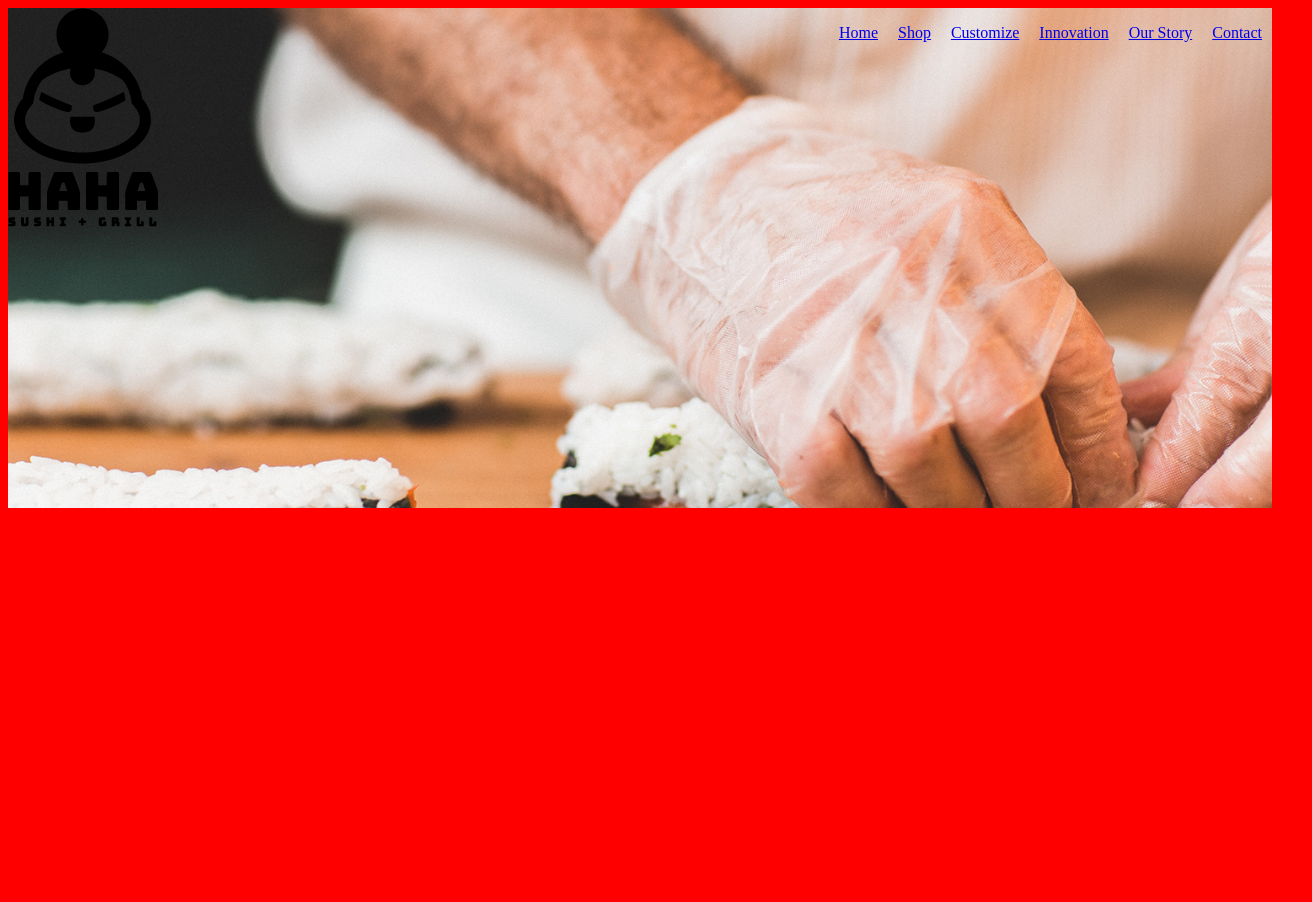
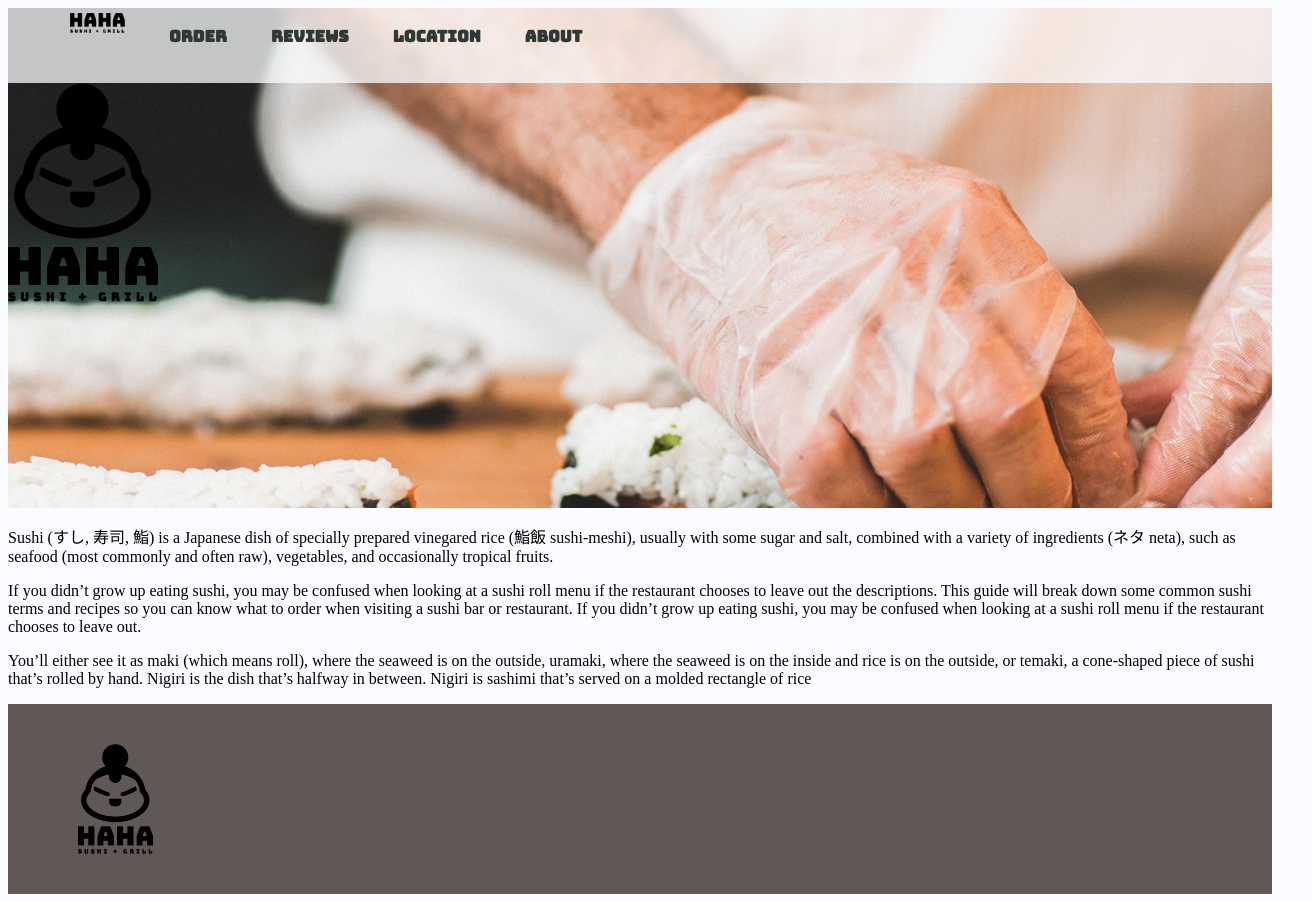
Before and after one commit to perryting/338-finalproject, a plain HTML site: page index.html in a window 1280 px wide. Shown: the whole page, 1312 px wide, since content can reach past the window. Before the commit the page ends 800 px from the top, so only its background shows below. Drawn offline with Linux system fonts and the light colour scheme.

Commit message:
Added home text and restyled navigation bar

```diff
--- a/index.html
+++ b/index.html
@@ -7,25 +7,26 @@
         <link href="https://fonts.googleapis.com/css?family=Bungee" rel="stylesheet">
     </head>
     <body>
-        <header style="background-image: url(images/background-home.jpg)">
+        <div class="header" style="background-image: url(images/background-home.jpg)">
             <nav>
-                <div class="nav-div">
-                    <ul>
-                        <li><a href="index.html">Home</a></li>
-                        <li><a href="#top">Shop</a></li>
-                        <li><a href="#top">Customize</a></li>
-                        <li><a href="#top">Innovation</a></li>
-                        <li><a href="#top">Our Story</a></li>
-                        <li><a href="#top">Contact</a></li>
-                    </ul>
-                </div>
+                <ul>
+                    <li><a href="index.html"><img src="images/logo-black-type.png" style="height: 20px; margin: auto;"></a></li>
+                    <li><a href="#top"><h1>Order</h1></a></li>
+                    <li><a href="#top"><h1>Reviews</h1></a></li>
+                    <li><a href="#top"><h1>Location</h1></a></li>
+                    <li><a href="#top"><h1>About</h1></a></li>
+                </ul>
             </nav>
             <img class="main-logo" src="images/logo-black-vertical.png" alt="HaHa Sushi black logo">
-        </header>
-        <main>
-        </main>
-        <footer>
-        </footer>
+        </div>
+        <div class="main">
+            <p>Sushi (すし, 寿司, 鮨) is a Japanese dish of specially prepared vinegared rice (鮨飯 sushi-meshi), usually with some sugar and salt, combined with a variety of ingredients (ネタ neta), such as seafood (most commonly and often raw), vegetables, and occasionally tropical fruits.</p>
+            <p>If you didn’t grow up eating sushi, you may be confused when looking at a sushi roll menu if the restaurant chooses to leave out the descriptions. This guide will break down some common sushi terms and recipes so you can know what to order when visiting a sushi bar or restaurant. If you didn’t grow up eating sushi, you may be confused when looking at a sushi roll menu if the restaurant chooses to leave out.</p>
+            <p>You’ll either see it as maki (which means roll), where the seaweed is on the outside, uramaki, where the seaweed is on the inside and rice is on the outside, or temaki, a cone-shaped piece of sushi that’s rolled by hand. Nigiri is the dish that’s halfway in between. Nigiri is sashimi that’s served on a molded rectangle of rice</p>
+        </div>
+        <div class="footer">
+            <img src="images/logo-black-vertical.png" alt="HaHa Sushi black logo" style="width: 75px;">
+        </div>
     </body>
 
 
--- a/style.css
+++ b/style.css
@@ -1,34 +1,43 @@
+/*
+bronze: rgba(201, 117, 55, 1);
+jet: rgba(47, 56, 51, 1);
+light gray: rgba(208, 204, 208, 1);
+white: rgba(251, 252, 255, 1);
+wenge: rgba(96, 88, 86, 1);
+*/
+
 . {
-    margin: 0px;
-    padding: 0px;
+    margin: 0 px;
 }
 
 body {
-    background-color: red;
+    background-color: rgba(251, 252, 255, 1);
 }
 
-header {
+.header {
     height: 500px;
+    width: 100%;
     background-position: center;
     background-size: 100% auto;
     background-repeat: no-repeat;
 }
 
-.nav-div {
-    width: inherit;
-    background-color: whitesmoke;
+.footer {
+    padding: 40px 70px;
+    background-color: rgba(96, 88, 86, 1);
 }
 
 nav {
-    width: inherit;
-    height: 50 px;
-    background-color: cyan;
+    height: 75px;
+    width: 100%;
 }
 
 nav ul{
     list-style-type: none;
+    width: inherit;
+    height: inherit;
+    background-color: rgba(251, 252, 255, 0.75);
     overflow: hidden;
-    float: right;
 }
 
 nav ul li{
@@ -36,10 +45,23 @@ nav ul li{
     padding: 0px 10px;
 }
 
+nav ul li a{
+    text-align: center;
+    padding: 5px 12px;
+    text-decoration: none;
+    display: block;
+    color: rgba(47, 56, 51, 1)
+}
+
+nav ul li a:hover{
+    background-color: rgba(251, 252, 255, .5);
+}
+
 .main-logo{
-    margin: auto;
+    vertical-align: middle;
 }
 
 h1{
     font-family: 'Bungee', cursive;
+    font-size: 1em;
 }
```
Also changed, not shown: images/logo-black-type.png (added).
